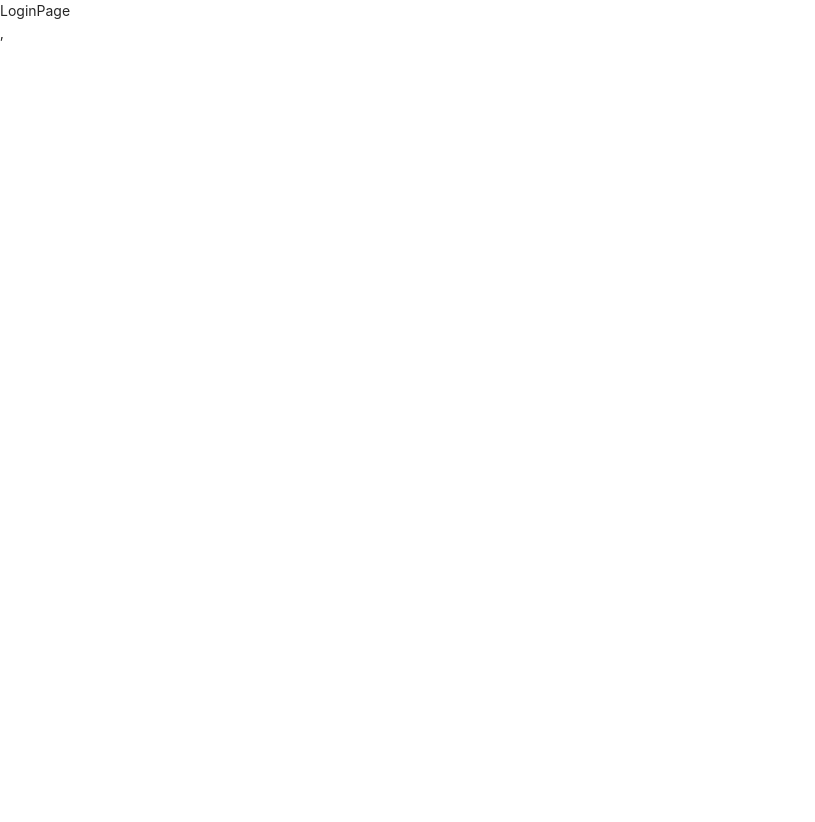
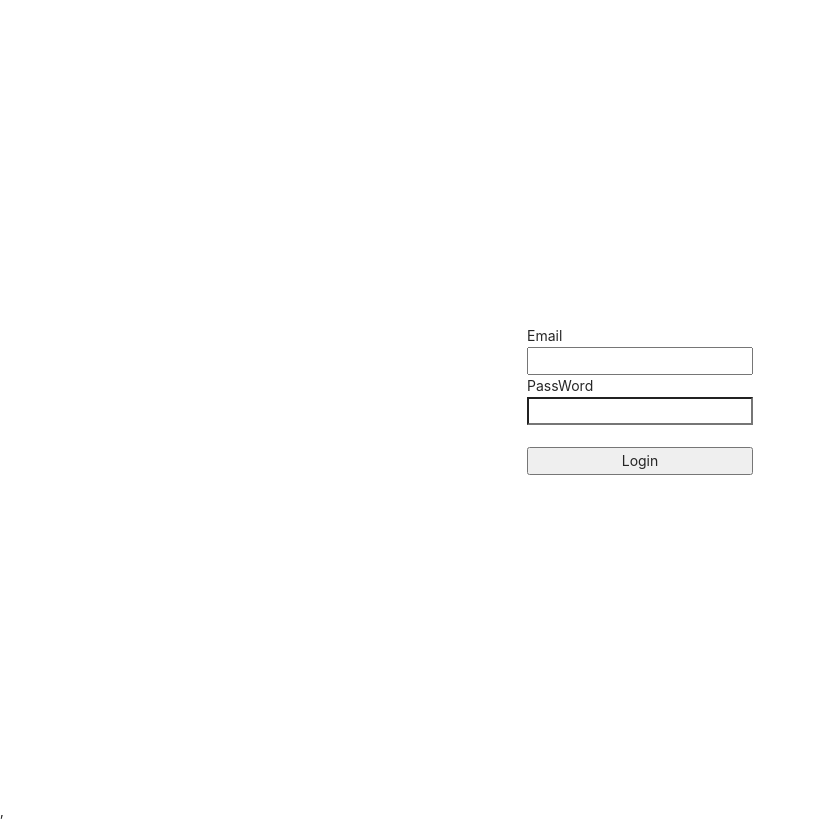
Before and after one commit to KJH940526/CloneCoding, a React (Create React App) app in the folder boilerPlate/client/: page /login in a window 1280 px wide. Shown: the whole page, without its empty margins (0-815 px from the left). Before the commit the page ends 800 px from the top, so only its background shows below. Built offline with nearby package versions, Linux system fonts and the light colour scheme.

Commit message:
보일러플레이트

```diff
--- a/boilerPlate/client/src/App.js
+++ b/boilerPlate/client/src/App.js
@@ -6,10 +6,10 @@ import {
   Link
 } from "react-router-dom";
 
-import LadingPage from './components/views/LandingPage/LandingPage'
+import LandingPage from './components/views/LandingPage/LandingPage';
 import LoginPage from './components/views/LoginPage/LoginPage'
 import RegisterPage from './components/views/RegisterPage/RegisterPage'
-import LandingPage from './components/views/LandingPage/LandingPage';
+
 
 
 function App() {
--- a/boilerPlate/client/src/_reducers/user_reducer.js
+++ b/boilerPlate/client/src/_reducers/user_reducer.js
@@ -0,0 +1,6 @@
+export default function(state, action){
+  console.log(state,action)
+  switch(action.type){
+    case LOGIN_USER
+  }
+}
--- a/boilerPlate/client/src/components/views/LandingPage/LandingPage.js
+++ b/boilerPlate/client/src/components/views/LandingPage/LandingPage.js
@@ -16,8 +16,11 @@ function LandingPage() {
   },[])
 
   return (
-    <div>
-      LandingPage
+    <div style={{
+      display: 'flex', justifyContent: 'center', alignItems:'center'
+      ,width: '100%', height: '100vh'
+    }}>
+      <h2>LandingPage</h2>
     </div>
   )
 }
--- a/boilerPlate/client/src/components/views/LoginPage/LoginPage.js
+++ b/boilerPlate/client/src/components/views/LoginPage/LoginPage.js
@@ -1,9 +1,77 @@
-import React from 'react'
+import React, { useState } from 'react'
+//29강
+
+import { useDispatch } from 'react-redux'
 
 function LoginPage() {
+  //redux를 사용하기 위한 dispatch
+  const dispatch = useDispatch()
+
+  const [Email, setEmail] = useState("")
+  const [Password, setPassword] = useState("")
+
+  const onEmailHandler = (event) => {
+    // console.log(event)
+    // console.log(event.currentTarget)
+    setEmail(event.currentTarget.value);
+  }
+
+  const onPasswordHandler = (event) => {
+    // console.log(event)
+    // console.log(event.currentTarget)
+    setPassword(event.currentTarget.value);
+  }
+
+  const onSubmitHandler = (event) => {
+    event.preventDefault();
+    console.log("Email", Email);
+    console.log("Password", Password);
+
+    /*
+    //30강
+    원래 여기에 axios를 사용하여 쉽게 할 수 있다
+    let body = {
+        email: Email,
+        Password: Password
+    }
+    이런식으로            //body는 위에서 만듬
+    //email과 password를 받는데 email이 데이터베이스에 있다면
+    그에 맞는 데이터 처리가 이루어짐
+    Axios.post('/api/user/login', body)
+        .then(response => {
+
+        })
+    */
+    let body = {
+      email: Email,
+      Password: Password,
+    };
+            //loginuser는 액션
+    dispatch(loginUser(body));
+  };
+
+
+
+
   return (
-    <div>
-      LoginPage
+    <div style={{
+      display: 'flex', justifyContent: 'center', alignItems:'center'
+      ,width: '100%', height: '100vh'
+    }}>
+      <form style={{display:'flex', flexDirection: 'column'}}
+          onSubmit={onSubmitHandler}
+      >
+        <label>Email</label>
+        <input type="email" value={Email} onChange={onEmailHandler}/>
+        <label>PassWord</label>
+        <input type="password" value={Password} onChange={onPasswordHandler}/>
+        <br/>
+
+        <button type = "submit">
+          Login
+        </button>
+      </form>
+
     </div>
   )
 }
```
Also changed, not shown: boilerPlate/client/src/_actions/user_action.js (added, +21 -0 lines), 1 other file (tests, documents, lock files or other folders).
